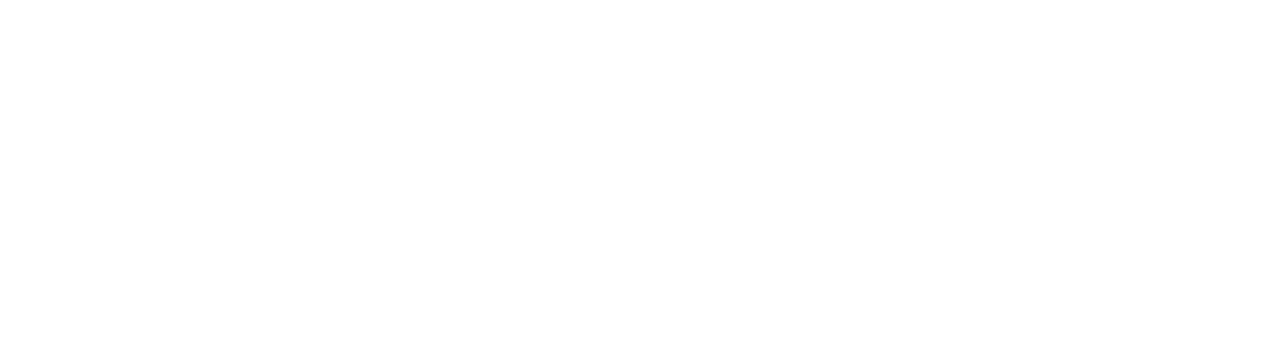
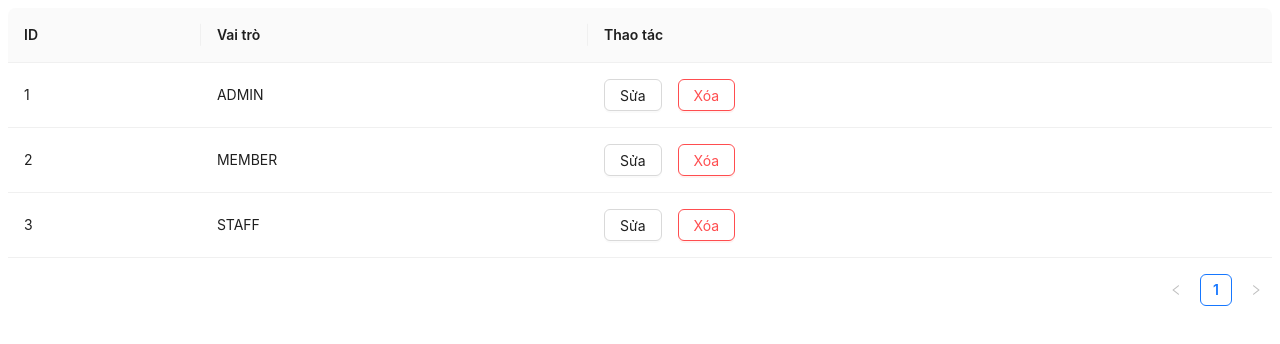
Before and after one commit to CAODANGFPT/The_gioi_thu_cung, a React (Create React App) app in the folder front-end/: page /roleadmin in a window 1280 px wide. Before the commit this address had no page. Shown: the top 344 px of the page. Built offline with nearby package versions, Linux system fonts and the light colour scheme.

Commit message:
feat: Create List Role Admin UI

```diff
--- a/front-end/package.json
+++ b/front-end/package.json
@@ -13,6 +13,7 @@
     "@typescript-eslint/eslint-plugin": "^6.0.0",
     "@typescript-eslint/parser": "^6.0.0",
     "axios": "^1.4.0",
+    "antd": "^5.10.2",
     "eslint-config-airbnb-typescript": "^17.1.0",
     "react": "^18.2.0",
     "react-dom": "^18.2.0",
--- a/front-end/src/App.tsx
+++ b/front-end/src/App.tsx
@@ -1,6 +1,7 @@
 import { BrowserRouter, Route, Routes } from "react-router-dom";
 import "./App.css";
 import Home from "./page/base/home";
+import RoleAdmin from "./page/base/roleAdmin";
 
 function App() {
   return (
@@ -9,6 +10,7 @@
         <Route path="/" element={<Home />}>
           <Route index element={<Home />} />
         </Route>
+        <Route path="roleadmin" element={<RoleAdmin />} />
       </Routes>
     </BrowserRouter>
   );
--- /dev/null
+++ b/front-end/src/page/base/roleAdmin/index.tsx
@@ -0,0 +1,74 @@
+import React from "react";
+import { Button, Popconfirm, Table, message } from "antd";
+import type { ColumnsType } from "antd/es/table";
+import { Link } from "react-router-dom";
+
+interface RoleType {
+  key: string;
+  name: string;
+}
+const confirm = () => {
+  message.success("Xóa thành công.");
+};
+
+const cancel = () => {
+  message.error("Xóa không thành công.");
+};
+
+const columns: ColumnsType<RoleType> = [
+  {
+    title: "ID",
+    dataIndex: "key",
+    key: "key",
+  },
+  {
+    title: "Vai trò",
+    dataIndex: "name",
+    key: "name",
+    render: (text) => <div>{text}</div>,
+  },
+  {
+    title: "Thao tác",
+    key: "action",
+    render: (text) => (
+      <div>
+        <Link to="URL">
+          <Button className="btn-edit" style={{ marginRight: "1rem" }}>
+            Sửa
+          </Button>
+        </Link>
+        <Popconfirm
+          title="Xóa vai trò."
+          description="Bạn có muốn xóa không?"
+          onConfirm={confirm}
+          onCancel={cancel}
+          okText="Đồng ý"
+          cancelText="Không"
+        >
+          <Button danger className="btn-delete">
+            Xóa
+          </Button>
+        </Popconfirm>
+      </div>
+    ),
+  },
+];
+
+const data: RoleType[] = [
+  {
+    key: "1",
+    name: "ADMIN",
+  },
+  {
+    key: "2",
+    name: "MEMBER",
+  },
+  {
+    key: "3",
+    name: "STAFF",
+  },
+];
+
+const RoleAdmin: React.FC = () => <Table columns={columns} dataSource={data} />;
+
+export default RoleAdmin;
```
Also changed, not shown: 1 other file (tests, documents, lock files or other folders).
